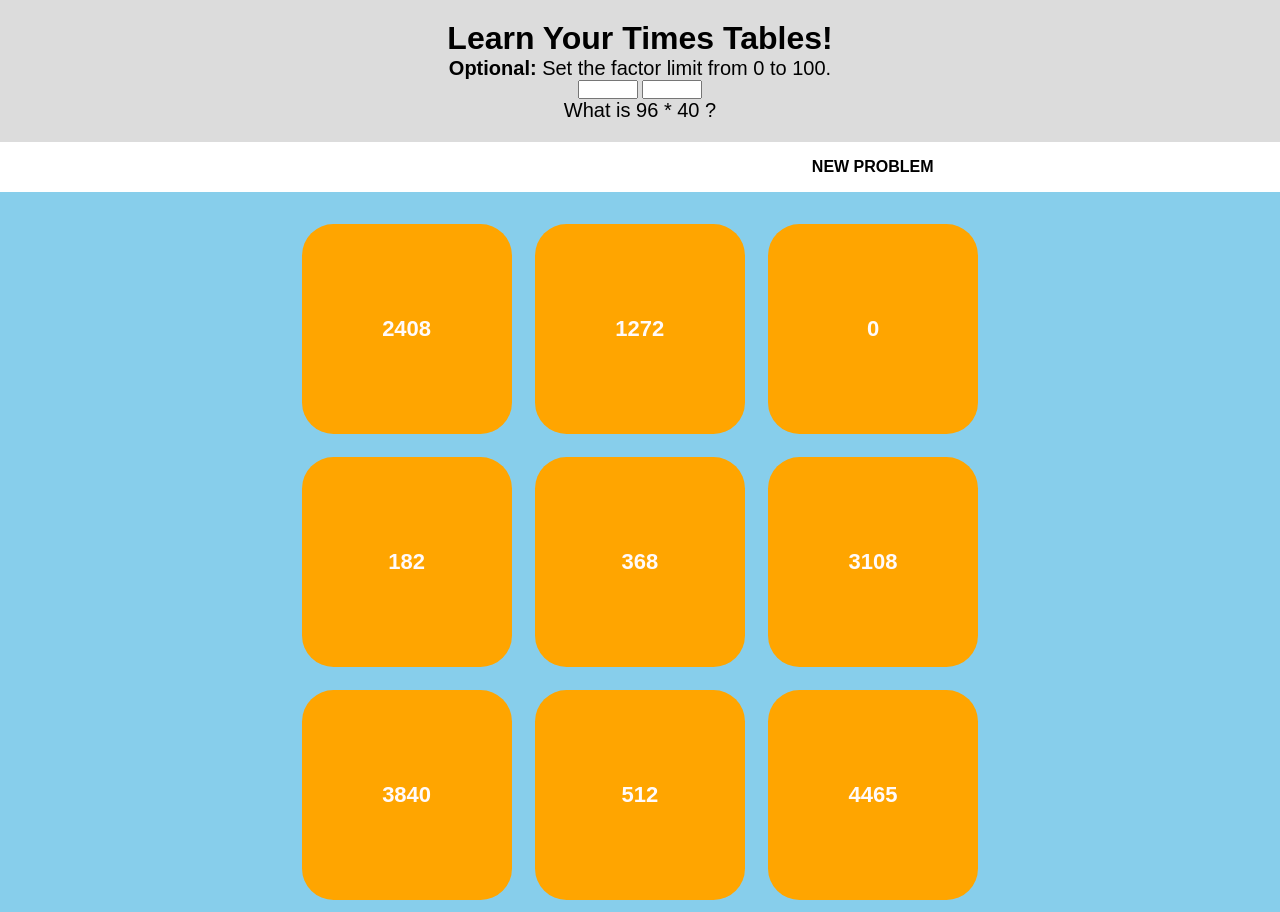
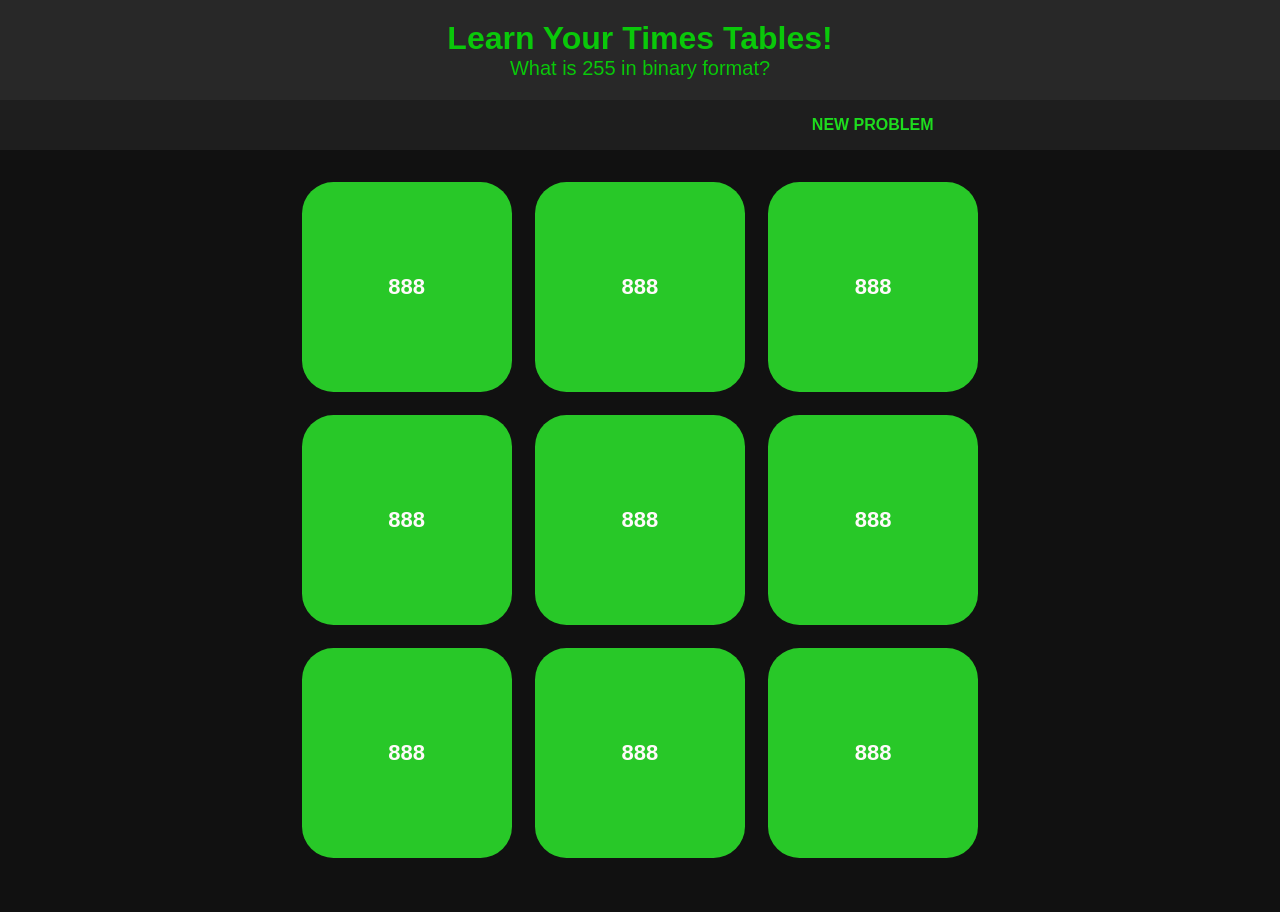
Before and after one commit to JustinCThomas/Binary-Number-Project, a plain HTML site: page index.html in a window 1280 px wide. After the commit the page ends 870 px from the top, so only its background shows below. Drawn offline with Linux system fonts and the light colour scheme.

Commit message:
Update Project Theme

```diff
--- a/css/styles.css
+++ b/css/styles.css
@@ -5,13 +5,14 @@
 }
 
 body {
-  background: skyblue;
+  background-color: rgb(17, 17, 17);
+  color: rgb(10, 200, 10);
   text-align: center;
   font-family: sans-serif;
 }
 
 header {
-  background: rgb(220, 220, 220);
+  background: rgb(40, 40, 40);
   padding: 20px 0 20px 0;
 }
 
@@ -24,7 +25,7 @@ p {
 }
 
 #band {
-  background-color: white;
+  background-color: rgb(30, 30, 30);
   text-align: center;
   height: 50px;
   position: relative;
@@ -39,6 +40,7 @@ p {
 }
 
 button {
+  color: rgb(30, 220, 30);
   border: none;
   background: none;
   outline: none;
@@ -54,8 +56,8 @@ button {
 }
 
 button:hover {
-  color: blue;
-  background-color:  rgb(220, 220, 220);
+  background-color: rgb(40, 40, 40);
+  text-shadow: -2px -2px 0px gold, 2px 2px 0px gold, -2px 2px 0px gold, 2px -2px 0px gold;
 }
 
 .container {
@@ -66,7 +68,7 @@ button:hover {
 
 .container .number-box {
   padding-top: 30%;
-  background: orange;
+  background: rgb(40, 200, 40);
   border-radius: 15%;
   margin: 1.66%;
   width: 30%;
--- a/index.html
+++ b/index.html
@@ -4,17 +4,14 @@
     <meta charset="utf-8">
     <meta name="viewport" content="width=device-width, initial-scale=1" />
     <title>Binary Number Test</title>
-    <link rel="stylesheet" href="css/styles.css">
+    <link rel="stylesheet" type="text/css" href="css/styles.css">
   </head>
   <body>
 
     <header>
       <h1>Learn Your Times Tables!</h1>
-      <p><span id="optional">Optional:</span> Set the factor limit from 0 to 100.</p>
-      <input type="number" name="firstFactorMax" min="0" max="100">
-      <input type="number" name="secondFactorMax" min="0" max="100">
 
-      <p>What is <span id="value1"></span> * <span id="value2"></span> ?</p>
+      <p>What is <span id="value1">255</span> in binary format?</p>
     </header>
     <div id="band">
       <div id="correctness"></div>
--- a/js/convert.js
+++ b/js/convert.js
@@ -6,11 +6,6 @@ let correctness = document.querySelector("#correctness");
 let newProblem = document.getElementById("new-problem");
 let factorOneMax = document.querySelector("input[name='firstFactorMax']");
 let factorTwoMax = document.querySelector("input[name='secondFactorMax']");
-
-/*
-Make the page look nicer and smoother
-possibly change the color scheme
-*/
 
 init();
 
```
